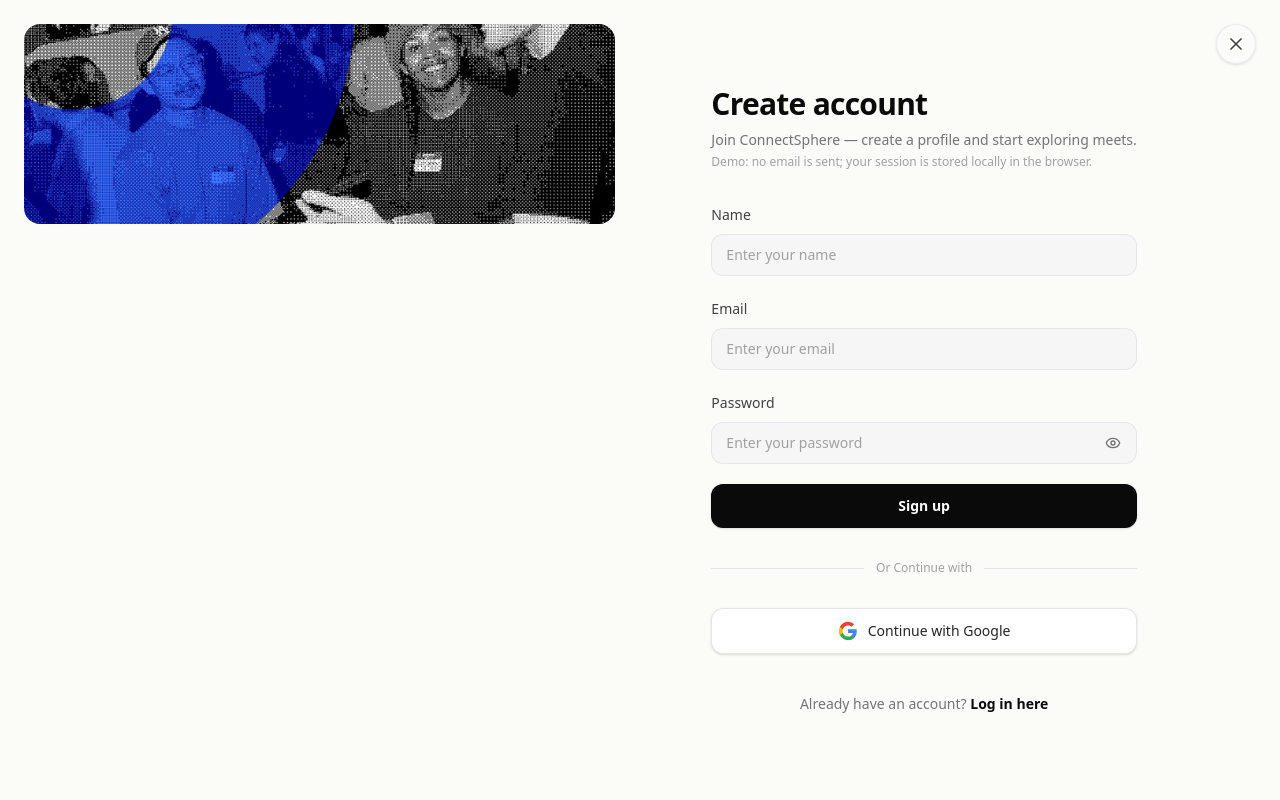
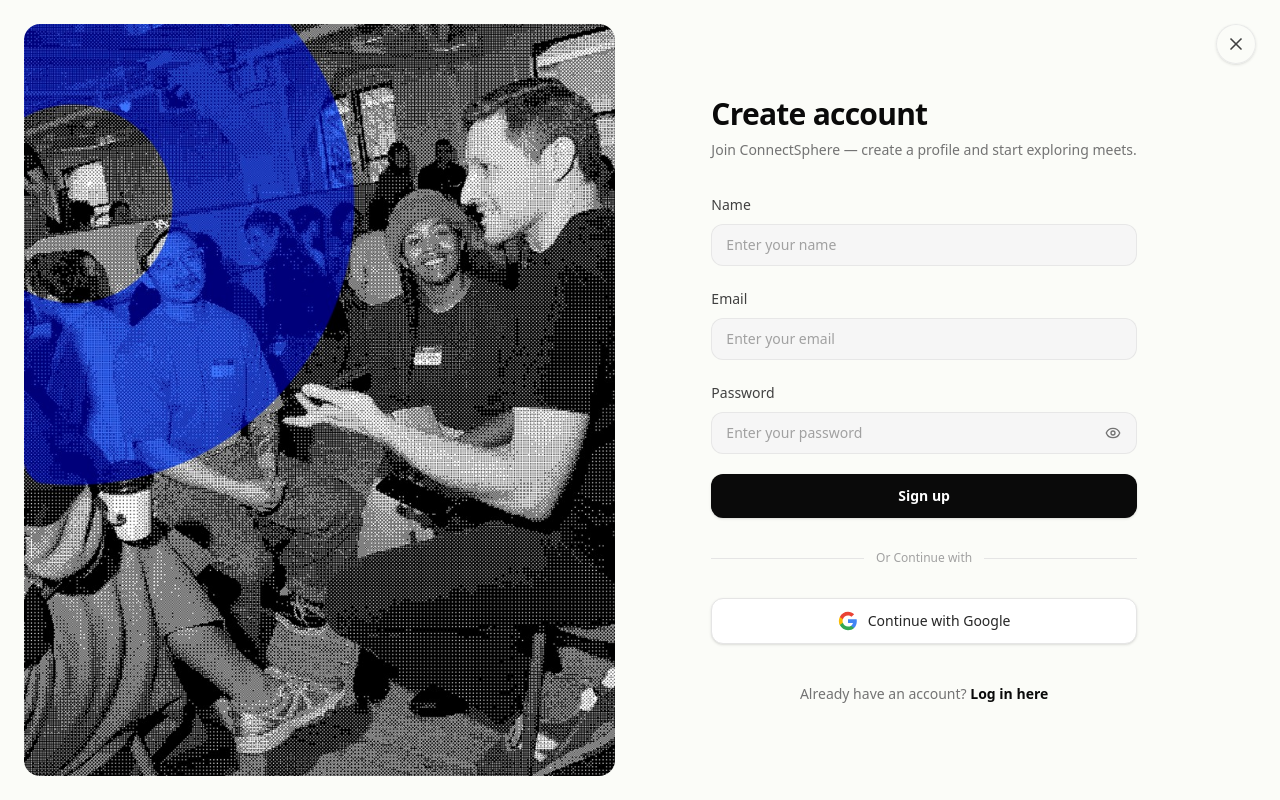
Before and after one commit to TarunK951/GrowCircle, a Next.js app: page /signup in a window 1280 px wide. Built offline with nearby package versions, Linux system fonts and the light colour scheme.

Commit message:
Refactor SignupForm and Discover/EventDetail pages for improved code clarity

```diff
--- a/src/app/(auth)/signup/signup-form.tsx
+++ b/src/app/(auth)/signup/signup-form.tsx
@@ -41,9 +41,6 @@ export function SignupForm() {
       </h1>
       <p className="mt-2 text-sm text-neutral-500">
         Join ConnectSphere — create a profile and start exploring meets.
-      </p>
-      <p className="mt-1 text-xs text-neutral-400">
-        Demo: no email is sent; your session is stored locally in the browser.
       </p>
 
       <form
--- a/src/app/(marketing)/discover/page.tsx
+++ b/src/app/(marketing)/discover/page.tsx
@@ -7,17 +7,17 @@ import citiesData from "@/data/cities.json";
 import type { City } from "@/lib/types";
 import { Reveal } from "@/components/providers/Reveal";
 
-export default async function DiscoverPage({
-  searchParams,
-}: {
+type DiscoverPageProps = Readonly<{
   searchParams: Promise<{
     city?: string;
     category?: string;
     dateFrom?: string;
     dateTo?: string;
   }>;
-}) {
-  const sp = await searchParams;
+}>;
+
+export default async function DiscoverPage(props: DiscoverPageProps) {
+  const sp = await props.searchParams;
   const allForMeta = await listEvents();
   const events = await listEvents({
     cityId: sp.city || undefined,
--- a/src/app/(marketing)/events/[id]/page.tsx
+++ b/src/app/(marketing)/events/[id]/page.tsx
@@ -7,12 +7,12 @@ import citiesData from "@/data/cities.json";
 import type { City } from "@/lib/types";
 import { JoinMeetButton, SaveEventButton } from "./ui";
 
-export default async function EventDetailPage({
-  params,
-}: {
+type EventPageProps = Readonly<{
   params: Promise<{ id: string }>;
-}) {
-  const { id } = await params;
+}>;
+
+export default async function EventDetailPage(props: EventPageProps) {
+  const { id } = await props.params;
   const event = await getEvent(id);
   if (!event) notFound();
   const host = await getUser(event.hostUserId);
--- a/src/components/auth/AuthSplitLayout.tsx
+++ b/src/components/auth/AuthSplitLayout.tsx
@@ -13,8 +13,11 @@ export function AuthSplitLayout({ children }: { children: React.ReactNode }) {
         <X className="h-5 w-5" strokeWidth={2} />
       </Link>
 
-      <div className="flex min-h-0 w-full min-w-0 flex-1 flex-col gap-4 md:flex-row md:items-stretch md:gap-6 lg:gap-8">
-        <section className="relative h-[min(200px,28vh)] max-h-[220px] w-full shrink-0 overflow-hidden rounded-2xl bg-neutral-200/30 md:max-h-none md:min-h-full md:w-[48%] md:flex-none md:self-stretch md:rounded-2xl">
+      {/* Row: explicit md min-height so flex never collapses to 0 (Next/Image fill needs a sized parent) */}
+      <div className="flex w-full min-w-0 flex-1 flex-col gap-4 md:min-h-[calc(100dvh-3rem)] md:flex-row md:items-stretch md:gap-6 lg:gap-8">
+        <section
+          className="relative w-full shrink-0 overflow-hidden rounded-2xl bg-neutral-200/30 max-md:h-[min(200px,28vh)] max-md:max-h-[220px] md:min-h-[calc(100dvh-3rem)] md:w-[48%] md:flex-none md:self-stretch md:rounded-2xl"
+        >
           <Image
             src="/auth/login-hero.png"
             alt=""
@@ -24,7 +27,7 @@ export function AuthSplitLayout({ children }: { children: React.ReactNode }) {
             sizes="(max-width: 767px) 100vw, 48vw"
           />
         </section>
-        <div className="flex min-h-0 flex-1 flex-col justify-center px-2 py-6 sm:px-4 md:min-w-0 md:max-w-xl md:flex-none md:px-8 md:py-4 lg:pl-12 lg:pr-16 xl:pl-16">
+        <div className="flex min-h-0 flex-1 flex-col justify-center px-2 py-6 sm:px-4 md:min-w-0 md:max-w-xl md:flex-none md:overflow-y-auto md:px-8 md:py-4 lg:pl-12 lg:pr-16 xl:pl-16">
           {children}
         </div>
       </div>
```
